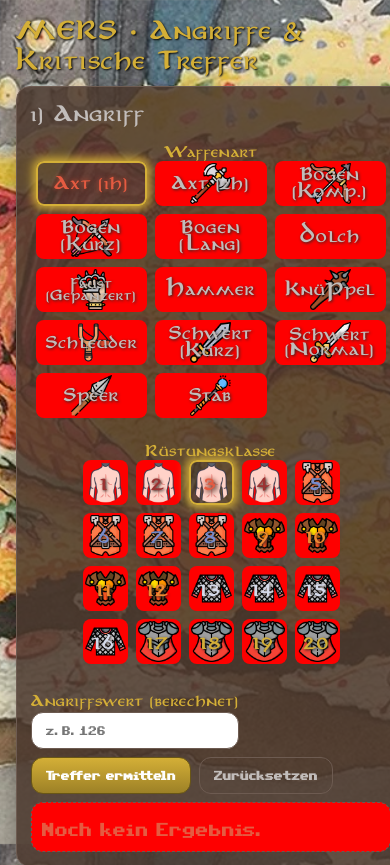
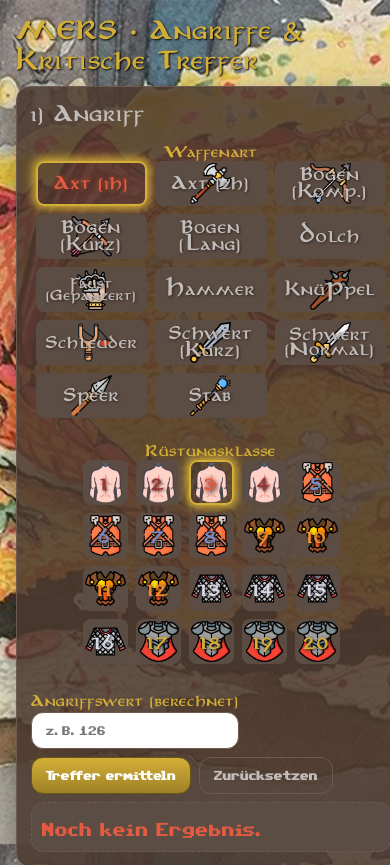
Before and after one commit to i3el4/merp-kritische-treffer, a plain HTML site: page index.html in a window 390 px wide. Shown: the top 865 px of the page. Drawn offline with Linux system fonts and the light colour scheme.

Commit message:
design anpassungen für mobile ansicht

```diff
--- a/styles/base.css
+++ b/styles/base.css
@@ -32,7 +32,7 @@
   --warn: #ff8c00;
   --danger: #cc0000;
   --card: var(--panel);
-  --chip: #fe0000;
+  --chip: #5c4d44;
   --border: #6d5b51;
   --shadow: 0 8px 26px rgba(0, 0, 0, .3);
   --formtext: #333;
```
Also changed, not shown: 2 other files.
